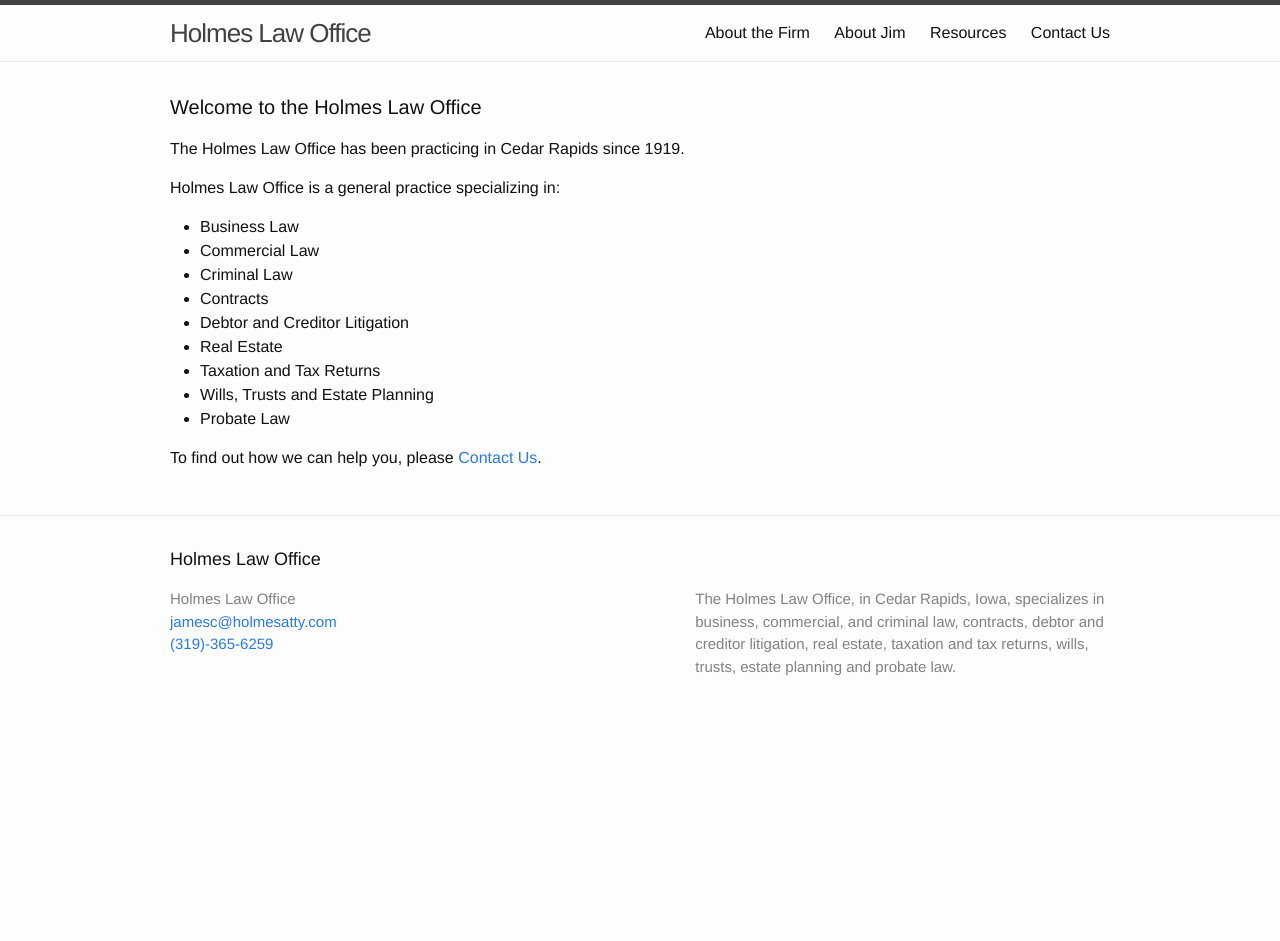
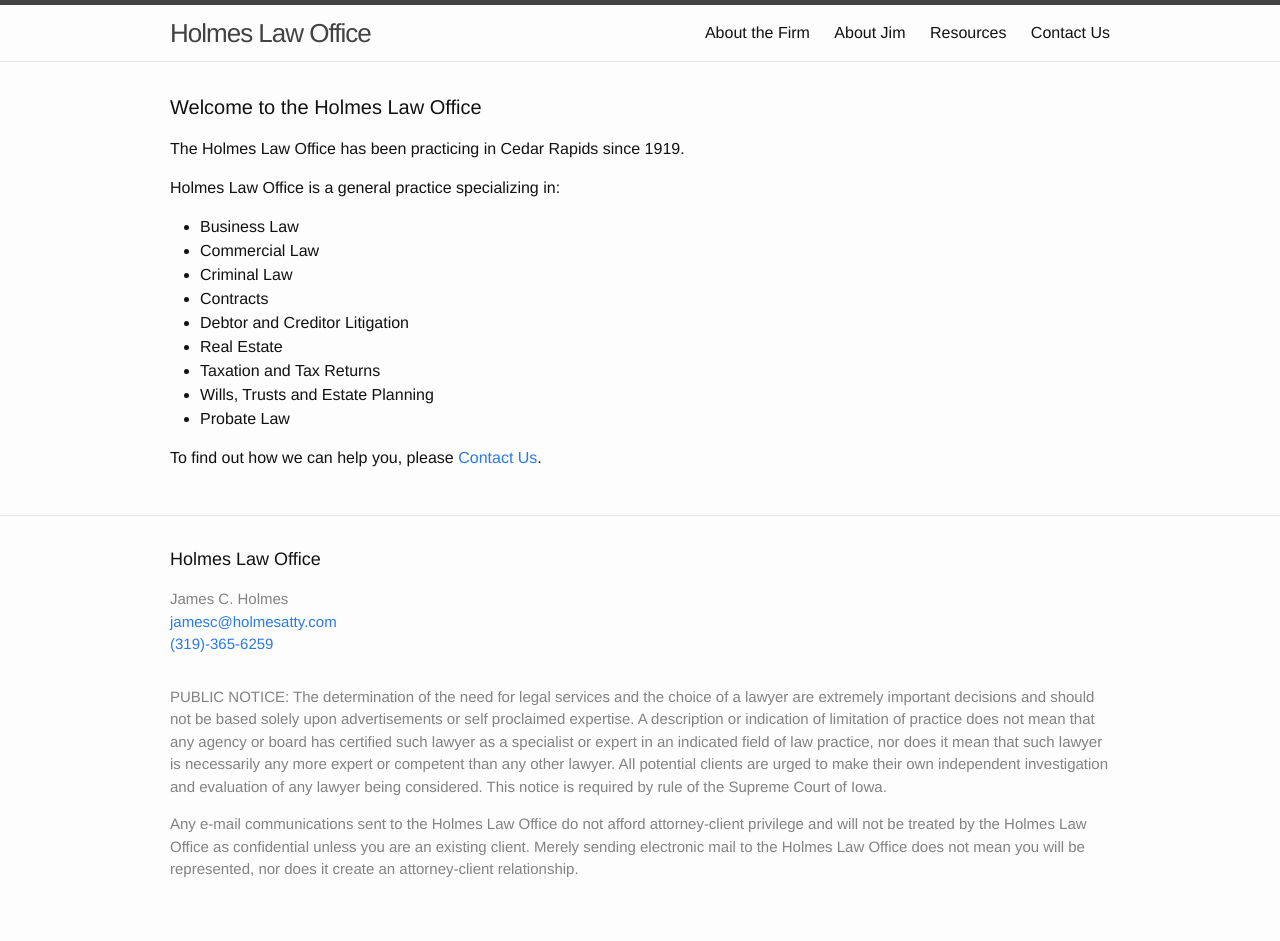
Before and after one commit to holmes-atty/holmes-atty.github.io, a Jekyll site: the page built from index.html, in a window 1280 px wide. Built offline with Jekyll 4.4.1, drawn with Linux system fonts in a browser that asks for light colours; before the commit the page ends 900 px from its top, so only the background shows below that.

Commit message:
Added disclaimers. Fixes #3.

```diff
--- a/_config.yml
+++ b/_config.yml
@@ -8,6 +8,24 @@ description: > #
   estate, taxation and tax returns, wills, trusts, estate planning and probate law.
 baseurl: "" # the subpath of your site, e.g. /blog/
 url: "http://holmesatty.com" # the base hostname & protocol for your site
+
+disclaimer: > #
+  PUBLIC NOTICE: The determination of the need for legal services and the choice
+  of a lawyer are extremely important decisions and should not be based solely
+  upon advertisements or self proclaimed expertise. A description or indication
+  of limitation of practice does not mean that any agency or board has certified
+  such lawyer as a specialist or expert in an indicated field of law practice,
+  nor does it mean that such lawyer is necessarily any more expert or competent
+  than any other lawyer. All potential clients are urged to make their own
+  independent investigation and evaluation of any lawyer being considered. This
+  notice is required by rule of the Supreme Court of Iowa.
+
+disclaimer-2: > #
+  Any e-mail communications sent to the Holmes Law Office do not afford
+  attorney-client privilege and will not be treated by the Holmes Law Office as
+  confidential unless you are an existing client. Merely sending electronic mail
+  to the Holmes Law Office does not mean you will be represented, nor does it
+  create an attorney-client relationship.
 
 # Build settings
 markdown: kramdown
--- a/_includes/footer.html
+++ b/_includes/footer.html
@@ -5,49 +5,18 @@
     <h2 class="footer-heading">{{ site.title }}</h2>
 
     <div class="footer-col-wrapper">
-      <div class="footer-col  footer-col-1">
+      <div class="footer-col">
         <ul class="contact-list">
-          <li>{{ site.title }}</li>
+          <li>James C. Holmes</li>
           <li><a href="mailto:{{ site.email }}">{{ site.email }}</a></li>
           <li><a href="tel:{{ site.telephone }}">{{ site.telephone }}</a></li>
         </ul>
       </div>
-
-      <div class="footer-col  footer-col-2">
-        <ul class="social-media-list">
-          {% if site.github_username %}
-          <li>
-            <a href="https://github.com/{{ site.github_username }}">
-              <span class="icon  icon--github">
-                <svg viewBox="0 0 16 16">
-                  <path fill="#828282" d="M7.999,0.431c-4.285,0-7.76,3.474-7.76,7.761 c0,3.428,2.223,6.337,5.307,7.363c0.388,0.071,0.53-0.168,0.53-0.374c0-0.184-0.007-0.672-0.01-1.32 c-2.159,0.469-2.614-1.04-2.614-1.04c-0.353-0.896-0.862-1.135-0.862-1.135c-0.705-0.481,0.053-0.472,0.053-0.472 c0.779,0.055,1.189,0.8,1.189,0.8c0.692,1.186,1.816,0.843,2.258,0.645c0.071-0.502,0.271-0.843,0.493-1.037 C4.86,11.425,3.049,10.76,3.049,7.786c0-0.847,0.302-1.54,0.799-2.082C3.768,5.507,3.501,4.718,3.924,3.65 c0,0,0.652-0.209,2.134,0.796C6.677,4.273,7.34,4.187,8,4.184c0.659,0.003,1.323,0.089,1.943,0.261 c1.482-1.004,2.132-0.796,2.132-0.796c0.423,1.068,0.157,1.857,0.077,2.054c0.497,0.542,0.798,1.235,0.798,2.082 c0,2.981-1.814,3.637-3.543,3.829c0.279,0.24,0.527,0.713,0.527,1.437c0,1.037-0.01,1.874-0.01,2.129 c0,0.208,0.14,0.449,0.534,0.373c3.081-1.028,5.302-3.935,5.302-7.362C15.76,3.906,12.285,0.431,7.999,0.431z"/>
-                </svg>
-              </span>
-
-              <span class="username">{{ site.github_username }}</span>
-            </a>
-          </li>
-          {% endif %}
-
-          {% if site.twitter_username %}
-          <li>
-            <a href="https://twitter.com/{{ site.twitter_username }}">
-              <span class="icon  icon--twitter">
-                <svg viewBox="0 0 16 16">
-                  <path fill="#828282" d="M15.969,3.058c-0.586,0.26-1.217,0.436-1.878,0.515c0.675-0.405,1.194-1.045,1.438-1.809
-                  c-0.632,0.375-1.332,0.647-2.076,0.793c-0.596-0.636-1.446-1.033-2.387-1.033c-1.806,0-3.27,1.464-3.27,3.27 c0,0.256,0.029,0.506,0.085,0.745C5.163,5.404,2.753,4.102,1.14,2.124C0.859,2.607,0.698,3.168,0.698,3.767 c0,1.134,0.577,2.135,1.455,2.722C1.616,6.472,1.112,6.325,0.671,6.08c0,0.014,0,0.027,0,0.041c0,1.584,1.127,2.906,2.623,3.206 C3.02,9.402,2.731,9.442,2.433,9.442c-0.211,0-0.416-0.021-0.615-0.059c0.416,1.299,1.624,2.245,3.055,2.271 c-1.119,0.877-2.529,1.4-4.061,1.4c-0.264,0-0.524-0.015-0.78-0.046c1.447,0.928,3.166,1.469,5.013,1.469 c6.015,0,9.304-4.983,9.304-9.304c0-0.142-0.003-0.283-0.009-0.423C14.976,4.29,15.531,3.714,15.969,3.058z"/>
-                </svg>
-              </span>
-
-              <span class="username">{{ site.twitter_username }}</span>
-            </a>
-          </li>
-          {% endif %}
-        </ul>
-      </div>
-
-      <div class="footer-col  footer-col-3">
-        <p class="text">{{ site.description }}</p>
+    </div>
+    <div class="footer-col-wrapper">
+      <div class="footer-col footer-disclaimers">
+        <p class="text">{{ site.disclaimer }}</p>
+        <p class="text">{{ site.disclaimer-2 }}</p>
       </div>
     </div>
 
```
